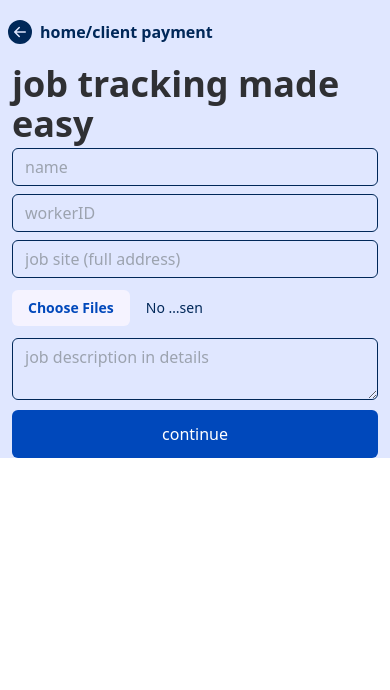
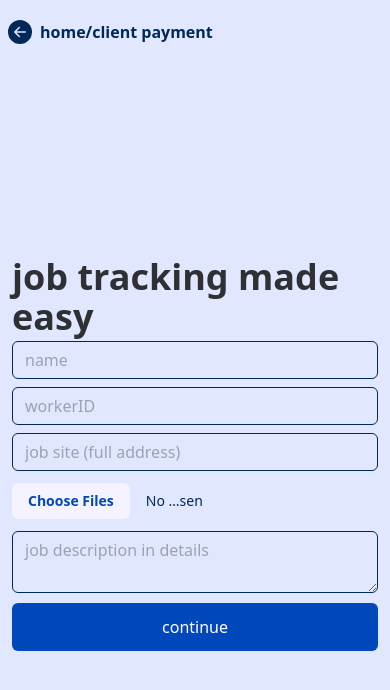
Before and after one commit to Kevin-ishimwe/e-appliancelyss, a React (Vite) app: page /payment in a window 390 px wide. Shown: the top 690 px of the page. Built offline with nearby package versions, Linux system fonts and the light colour scheme.

Commit message:
fix ui for mobile view

```diff
--- a/src/pages/PaymentPage.jsx
+++ b/src/pages/PaymentPage.jsx
@@ -121,10 +121,10 @@ function PaymentPage() {
   };
 
   return (
-    <div className="flex justify-between bg-indigo-100">
+    <div className="flex justify-between bg-indigo-100 min-h-screen">
       <NavLink
         to={"/"}
-        className="fixed text-md text-primaryDark mt-5 ml-2 flex font-semibold"
+        className="absolute text-md text-primaryDark mt-5 ml-2 flex font-semibold"
       >
         <BsFillArrowLeftCircleFill className="text-2xl mr-2" />
         home/client payment
@@ -181,7 +181,7 @@ function PaymentPage() {
               }}
               placeholder="appliance/photos"
             />
-            <div className="flex">
+            <div className="flex flex-wrap md:flex-nowrap">
               {previewImg.map((src) => {
                 return (
                   <img key={src} className="h-[10em] ml-2" src={src} alt="" />
```
Also changed, not shown: src/components/DashNav.jsx (added).
